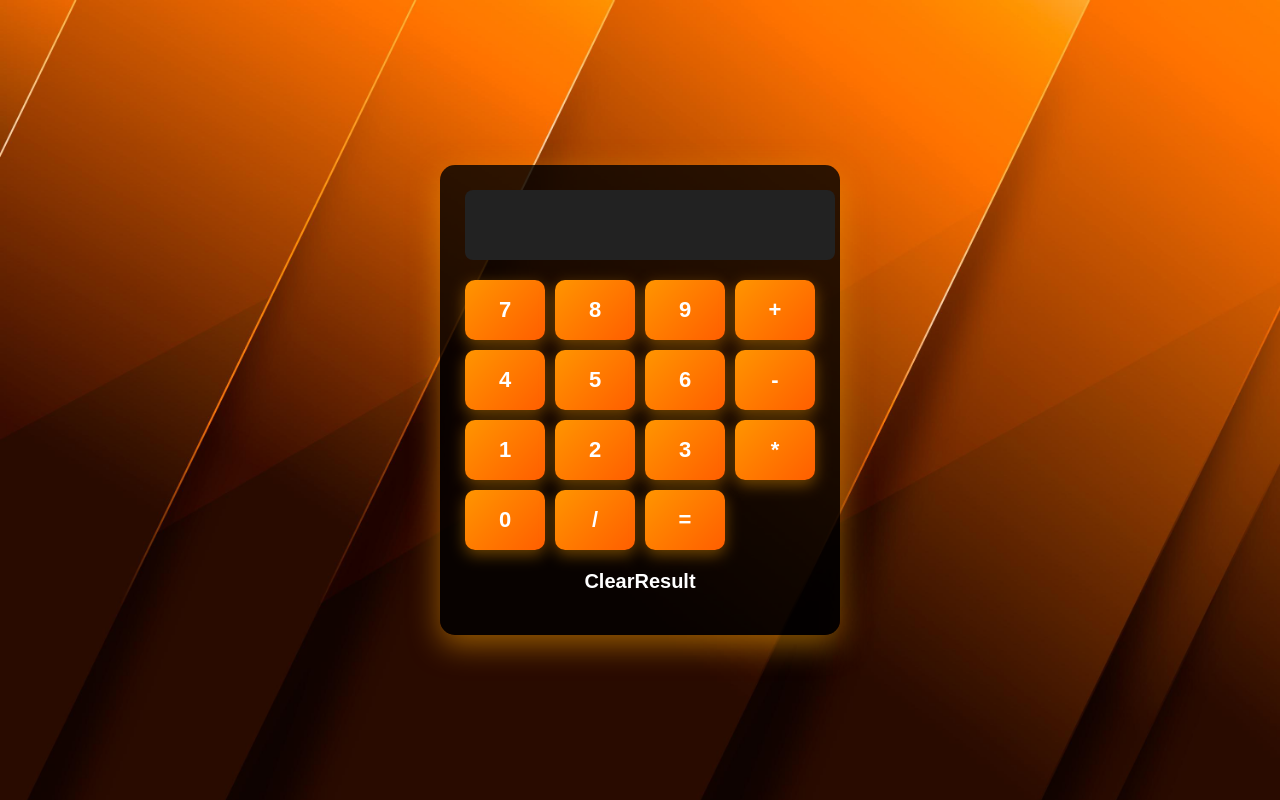
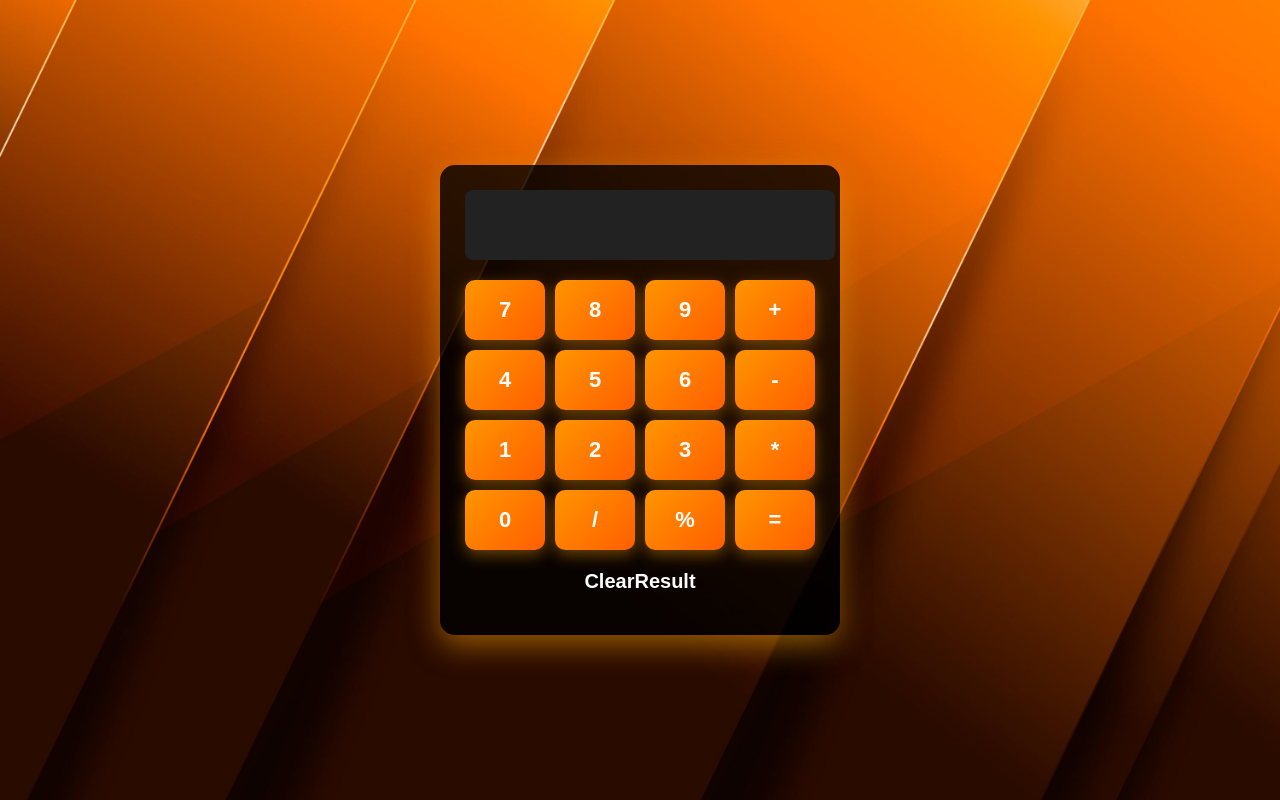
Before and after one commit to surajgupta-2003/User-Friendly-Calculator, a plain HTML site: page index.html in a window 1280 px wide. Drawn offline with Linux system fonts and the light colour scheme.

Commit message:
Update index.html

```diff
--- a/index.html
+++ b/index.html
@@ -148,6 +148,7 @@
             <button onclick="appendOperator('*')">*</button>
             <button onclick="appendNumber(0)">0</button>
             <button onclick="appendOperator('/')">/</button>
+            <button onclick="appendOperator('%')">%</button>
             <button onclick="calculate()">=</button>
         </div>
         <h2 id="calcul"><a onclick="clearResult()">ClearResult</a></h2>
```
